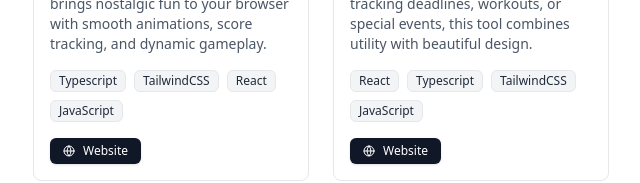
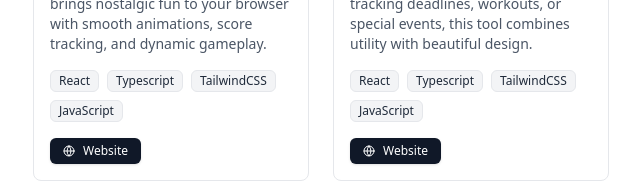
Before and after one commit to Vishesh009/Vishesh009, a React (Vite) app: page / in a window 1280 px wide. Shown: the part 2646-2829 px from the top of the page, without its empty margins (319-959 px from the left). Built offline with nearby package versions, Linux system fonts and the light colour scheme.

Commit message:
Theme Toggling is pending

```diff
--- a/components/Projects.js
+++ b/components/Projects.js
@@ -11,7 +11,7 @@ const projects = [
     date: "October 2024",
     description:
       "My Whack-a-Mole game is a modern twist on the classic arcade favorite, built entirely with React, JavaScript, and CSS. This interactive web app brings nostalgic fun to your browser with smooth animations, score tracking, and dynamic gameplay.",
-    tags: ["Typescript", "TailwindCSS", "React", "JavaScript"],
+    tags: ["React", "Typescript", "TailwindCSS", "JavaScript"],
     buttons: [
       {
         label: "Website",
```
